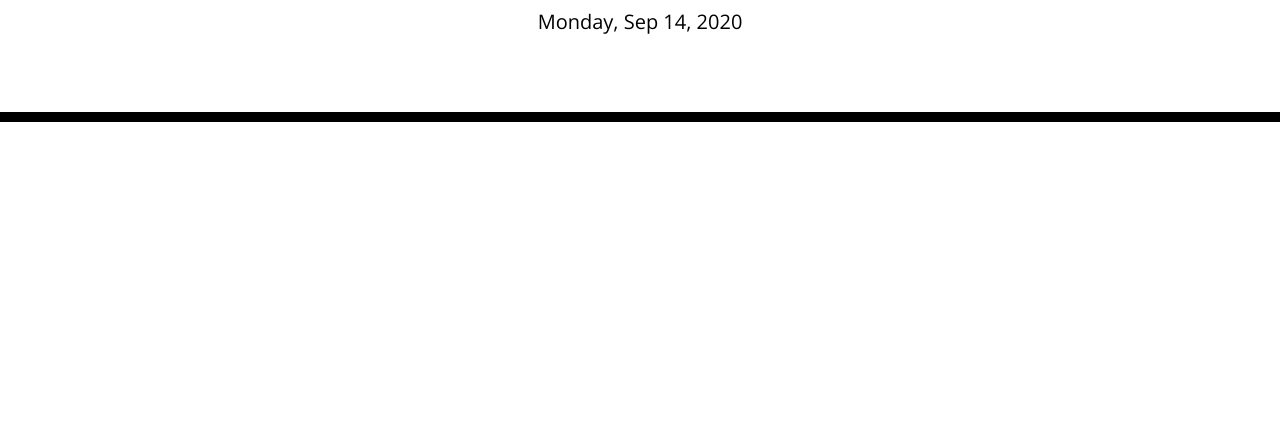
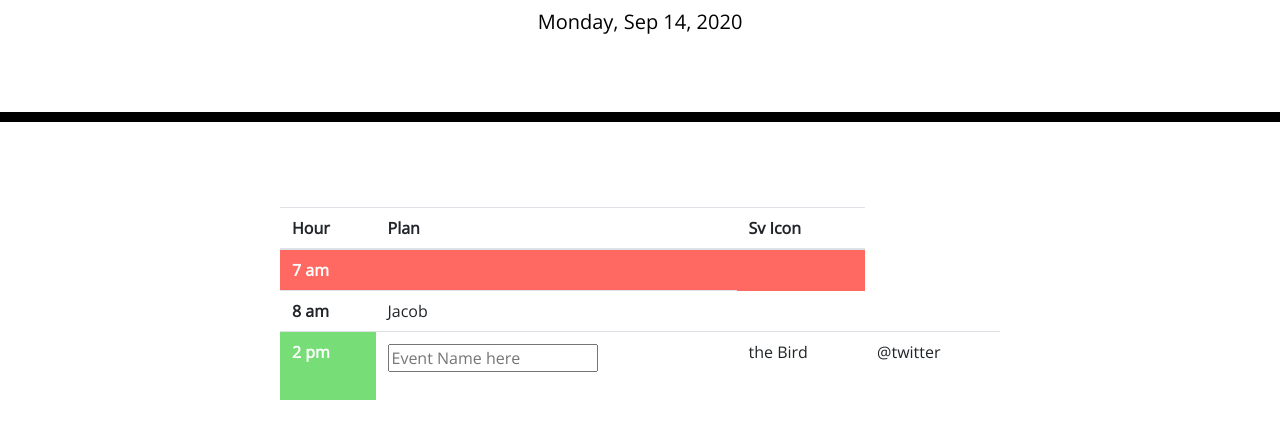
Before and after one commit to xenonth/daily-planner, a plain HTML site: page index.html in a window 1280 px wide. Shown: the part 182-620 px from the top of the page. Drawn offline with nearby package versions, Linux system fonts and the light colour scheme.

Commit message:
started time and date table

```diff
--- a/assets/script.js
+++ b/assets/script.js
@@ -1,5 +1,11 @@
+// To display todays date
 function todaysDate() {
     var date = `${moment().format('dddd')}, ${moment().format('ll')}`;
     $("#currentDay").append(date);
 }
 todaysDate();
+
+// change table color based on the time of day
+function tableColorChange () {
+
+}
--- a/index.html
+++ b/index.html
@@ -7,7 +7,7 @@
     <!--bootsrap cdn style sheet-->
     <link
       rel="stylesheet"
-      href="https://stackpath.bootstrapcdn.com/bootstrap/4.3.1/css/bootstrap.min.css"
+      href="https://stackpath.bootstrapcdn.com/bootstrap/4.5.2/css/bootstrap.min.css"
     />
     <!--fontawesome stylesheet for quirky images-->
     <link
@@ -32,15 +32,61 @@
       <p id="currentDay" class="lead"></p>
     </header>
     <div class="container">
+      <div class = "row">
+        <div class = "col-sm-2">
+        </div>
+        <section class = "col-sm-8 card-body">
+          <table class="table">
+            <thead>
+              <tr>
+                <th scope="col" >Hour</th>
+                <th scope="col">Plan</th>
+                <th scope="col">Sv Icon</th>
+              </tr>
+            </thead>
+            <tbody>
+              <tr class = "present">
+                <th scope="row">7 am</th>
+                </td>
+                <td></td>
+                <td></td>
+              </tr>
+              <tr>
+                <th scope="row">8 am</th>
+                <td>Jacob</td>
+
+              </tr>
+              <tr>
+                <th scope="row" id = "1400" class = "future">2 pm</th>
+                <td><input placeholder="Event Name here"></input>
+                <td>the Bird</td>
+                <td>@twitter</td>
+              </tr>
+            </tbody>
+          </table>
+        </section>
+        <div class = "col-sm-2">
+        </div>
+      </div>
+
+
+        </section>
       <!-- Timeblocks go here -->
     </div>
+
+
+    <!--Bootstrap js assets for bootstrap to run-->
+    <section>
+      <script src="https://code.jquery.com/jquery-3.5.1.slim.min.js" integrity="sha384-DfXdz2htPH0lsSSs5nCTpuj/zy4C+OGpamoFVy38MVBnE+IbbVYUew+OrCXaRkfj" crossorigin="anonymous"></script>
+      <script src="https://cdn.jsdelivr.net/npm/popper.js@1.16.1/dist/umd/popper.min.js" integrity="sha384-9/reFTGAW83EW2RDu2S0VKaIzap3H66lZH81PoYlFhbGU+6BZp6G7niu735Sk7lN" crossorigin="anonymous"></script>
+      <script src="https://stackpath.bootstrapcdn.com/bootstrap/4.5.2/js/bootstrap.min.js" integrity="sha384-B4gt1jrGC7Jh4AgTPSdUtOBvfO8shuf57BaghqFfPlYxofvL8/KUEfYiJOMMV+rV" crossorigin="anonymous"></script>
+    </section>
 
     <!--jquery, moment js, and assets script for the function of the program to run-->
     <section>
       <script src="https://code.jquery.com/jquery-3.4.1.min.js"></script>
       <script src="https://cdnjs.cloudflare.com/ajax/libs/moment.js/2.28.0/moment.min.js"></script>
       <script src ="assets/script.js"></script>
-
-  </section>
+    </section>
   </body>
 </html>
```
